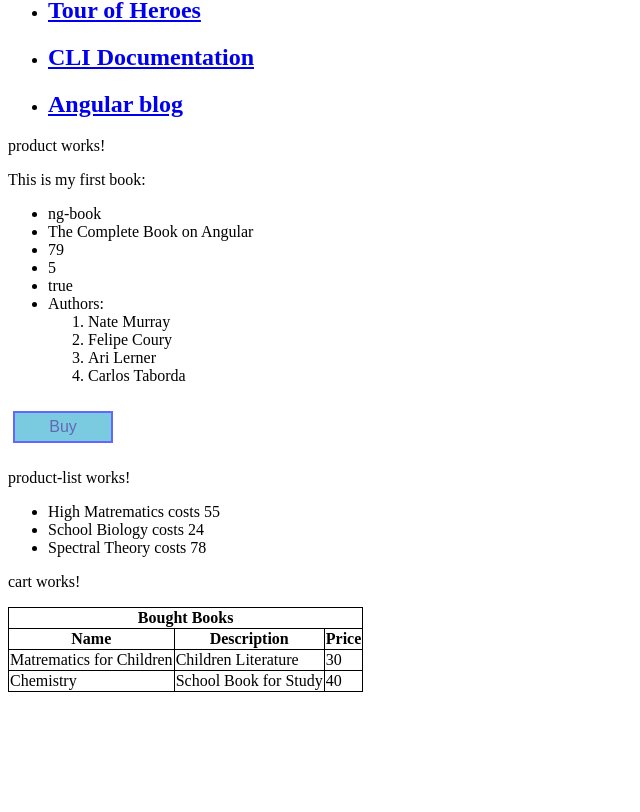
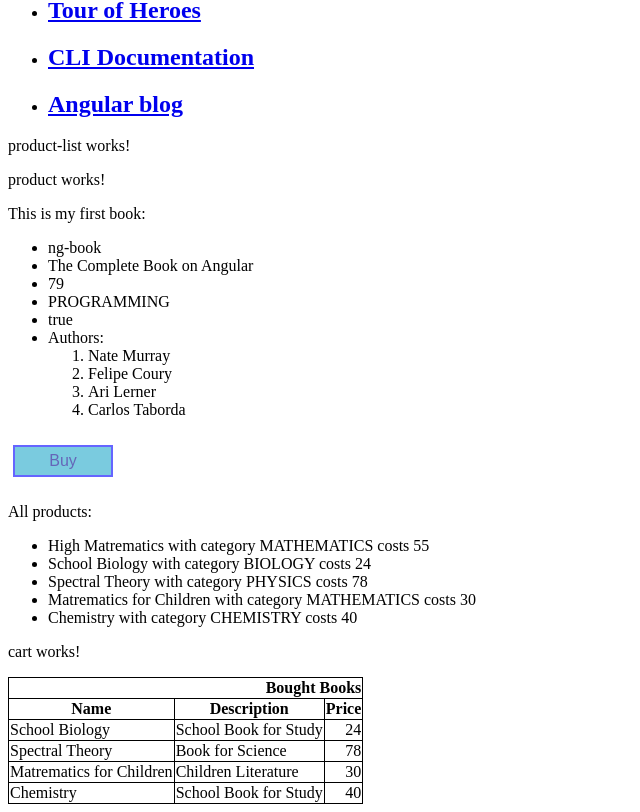
Before and after one commit to VZhyrytskiy/shop-4, an Angular app: page / in a window 1280 px wide. Shown: the part 454-1266 px from the top of the page, without its empty margins (0-640 px from the left). Before the commit the page ends 1154 px from the top, so only its background shows below. Built offline with nearby package versions, Linux system fonts and the light colour scheme.

Commit message:
feature: change product logic

```diff
--- a/src/app/app.component.html
+++ b/src/app/app.component.html
@@ -34,6 +34,5 @@
 
 <router-outlet></router-outlet>
 
-<app-product></app-product>
 <app-product-list></app-product-list>
 <app-cart></app-cart>
--- a/src/app/components/cart/cart.component.html
+++ b/src/app/components/cart/cart.component.html
@@ -1,5 +1,5 @@
 <p>cart works!</p>
-<div *ngIf="booksInBasket.length; else elseBlock">
+<div *ngIf="productsInBasket.length; else elseBlock">
 	<table>
 		<thead>
 			<tr>
@@ -12,10 +12,10 @@
 				<th>Description</th>
 				<th>Price</th>
 			</tr>
-			<tr *ngFor="let book of booksInBasket">
-				<td>{{ book.name }}</td>
-				<td>{{ book.description }}</td>
-				<td>{{ book.price }}</td>
+			<tr *ngFor="let product of productsInBasket">
+				<td>{{product.name}}</td>
+				<td>{{product.description}}</td>
+				<td>{{product.price}}</td>
 			</tr>
 		</tbody>
 	</table>
--- a/src/app/components/cart/cart.component.less
+++ b/src/app/components/cart/cart.component.less
@@ -9,5 +9,8 @@ table {
 	th,
 	td {
 		border: 1px solid black;
+		&:last-child {
+			text-align: right;
+		}
 	}
 }
--- a/src/app/components/cart/cart.component.ts
+++ b/src/app/components/cart/cart.component.ts
@@ -9,9 +9,9 @@ import { IProduct } from '../product/product.model';
 })
 export class CartComponent implements OnInit {
 	constructor(private cartService: CartService) {}
-	booksInBasket: IProduct[];
+	productsInBasket: IProduct[];
 
 	ngOnInit() {
-		this.booksInBasket = this.cartService.getProducts();
+		this.productsInBasket = this.cartService.getProductsInBasket();
 	}
 }
--- a/src/app/components/cart/cart.service.ts
+++ b/src/app/components/cart/cart.service.ts
@@ -1,24 +1,7 @@
 import { Injectable } from '@angular/core';
-import { Category, IProduct } from '../product/product.model';
+import { Category, IProduct, PRODUCTS } from '../product/product.model';
 
-const productsInBasket: IProduct[] = [
-	{
-		name: 'Matrematics for Children',
-		description: 'Children Literature',
-		price: 30,
-		category: Category.Mathematics,
-		isAvailable: true,
-		authors: ['Ignatiev', 'Nikiforov'],
-	},
-	{
-		name: 'Chemistry',
-		description: 'School Book for Study',
-		price: 40,
-		category: Category.Chemistry,
-		isAvailable: true,
-		authors: ['Petrovich', 'Sidorova'],
-	},
-];
+const productsInBasket: IProduct[] = PRODUCTS.filter(item => item.isAvailable);
 
 @Injectable({
 	providedIn: 'root',
@@ -26,7 +9,7 @@ const productsInBasket: IProduct[] = [
 export class CartService {
 	constructor() {}
 
-	public getProducts(): IProduct[] {
+	public getProductsInBasket(): IProduct[] {
 		return productsInBasket;
 	}
 }
--- a/src/app/components/product-list/product-list.component.html
+++ b/src/app/components/product-list/product-list.component.html
@@ -1,7 +1,2 @@
 <p>product-list works!</p>
-<ul>
-	<li *ngFor="let book of books">
-		<span>{{ book.name }}</span
-		><span> costs </span><span>{{ book.price }}</span>
-	</li>
-</ul>
+<app-product></app-product>
--- a/src/app/components/product-list/product-list.component.ts
+++ b/src/app/components/product-list/product-list.component.ts
@@ -1,6 +1,4 @@
 import { Component, OnInit } from '@angular/core';
-import { ProductService } from '../product/product.service';
-import { IProduct } from '../product/product.model';
 
 @Component({
 	selector: 'app-product-list',
@@ -8,10 +6,7 @@ import { IProduct } from '../product/product.model';
 	styleUrls: ['./product-list.component.less'],
 })
 export class ProductListComponent implements OnInit {
-	constructor(private productsService: ProductService) {}
-	books: IProduct[];
+	constructor() {}
 
-	ngOnInit() {
-		this.books = this.productsService.getAllBooks();
-	}
+	ngOnInit() {}
 }
--- a/src/app/components/product/product.component.html
+++ b/src/app/components/product/product.component.html
@@ -14,3 +14,13 @@
 	</li>
 </ul>
 <button (click)="onBuy(name)">Buy</button>
+<p>All products:</p>
+<ul>
+	<li *ngFor="let product of products">
+		<span>{{product.name}}</span>
+		<span> with category </span>
+		<span>{{product.category}}</span>
+		<span> costs </span>
+		<span>{{product.price}}</span>
+	</li>
+</ul>
--- a/src/app/components/product/product.component.ts
+++ b/src/app/components/product/product.component.ts
@@ -1,5 +1,6 @@
 import { Component, OnInit } from '@angular/core';
-import { Category } from './product.model';
+import { ProductService } from './product.service';
+import { Category, IProduct } from './product.model';
 
 @Component({
 	selector: 'app-product',
@@ -13,8 +14,9 @@ export class ProductComponent implements OnInit {
 	category: Category;
 	isAvailable: boolean;
 	authors: string[];
+	products: IProduct[];
 
-	constructor() {}
+	constructor(private productService: ProductService) {}
 
 	ngOnInit() {
 		this.name = 'ng-book';
@@ -28,6 +30,8 @@ export class ProductComponent implements OnInit {
 			'Ari Lerner',
 			'Carlos Taborda',
 		];
+
+		this.products = this.productService.getProducts();
 	}
 
 	public onBuy(itemName: string) {
--- a/src/app/components/product/product.model.ts
+++ b/src/app/components/product/product.model.ts
@@ -1,10 +1,10 @@
 export enum Category {
-	Mathematics,
-	Physics,
-	Biology,
-	Literature,
-	Chemistry,
-	Programming,
+	Mathematics = 'MATHEMATICS',
+	Physics = 'PHYSICS',
+	Biology = 'BIOLOGY',
+	Literature = 'LITERATURE',
+	Chemistry = 'CHEMISTRY',
+	Programming = 'PROGRAMMING',
 }
 
 export interface IProduct {
@@ -15,3 +15,46 @@ export interface IProduct {
 	isAvailable: boolean;
 	authors: string[];
 }
+
+export const PRODUCTS: IProduct[] = [
+	{
+		name: 'High Matrematics',
+		description: 'University Book for Study',
+		price: 55,
+		category: Category.Mathematics,
+		isAvailable: false,
+		authors: ['Pontryagin'],
+	},
+	{
+		name: 'School Biology',
+		description: 'School Book for Study',
+		price: 24,
+		category: Category.Biology,
+		isAvailable: true,
+		authors: ['Ivanov', 'Petrov'],
+	},
+	{
+		name: 'Spectral Theory',
+		description: 'Book for Science',
+		price: 78,
+		category: Category.Physics,
+		isAvailable: true,
+		authors: ['Sidorov'],
+	},
+	{
+		name: 'Matrematics for Children',
+		description: 'Children Literature',
+		price: 30,
+		category: Category.Mathematics,
+		isAvailable: true,
+		authors: ['Ignatiev', 'Nikiforov'],
+	},
+	{
+		name: 'Chemistry',
+		description: 'School Book for Study',
+		price: 40,
+		category: Category.Chemistry,
+		isAvailable: true,
+		authors: ['Petrovich', 'Sidorova'],
+	},
+];
--- a/src/app/components/product/product.service.ts
+++ b/src/app/components/product/product.service.ts
@@ -1,32 +1,7 @@
 import { Injectable } from '@angular/core';
-import { Category, IProduct } from './product.model';
+import { Category, IProduct, PRODUCTS } from './product.model';
 
-const books: IProduct[] = [
-	{
-		name: 'High Matrematics',
-		description: 'University Book for Study',
-		price: 55,
-		category: Category.Mathematics,
-		isAvailable: false,
-		authors: ['Pontryagin'],
-	},
-	{
-		name: 'School Biology',
-		description: 'School Book for Study',
-		price: 24,
-		category: Category.Biology,
-		isAvailable: true,
-		authors: ['Ivanov', 'Petrov'],
-	},
-	{
-		name: 'Spectral Theory',
-		description: 'Book for Science',
-		price: 78,
-		category: Category.Physics,
-		isAvailable: true,
-		authors: ['Sidorov'],
-	},
-];
+const products: IProduct[] = PRODUCTS;
 
 @Injectable({
 	providedIn: 'root',
@@ -34,7 +9,7 @@ const books: IProduct[] = [
 export class ProductService {
 	constructor() {}
 
-	public getAllBooks(): IProduct[] {
-		return books;
+	public getProducts(): IProduct[] {
+		return products;
 	}
 }
```
